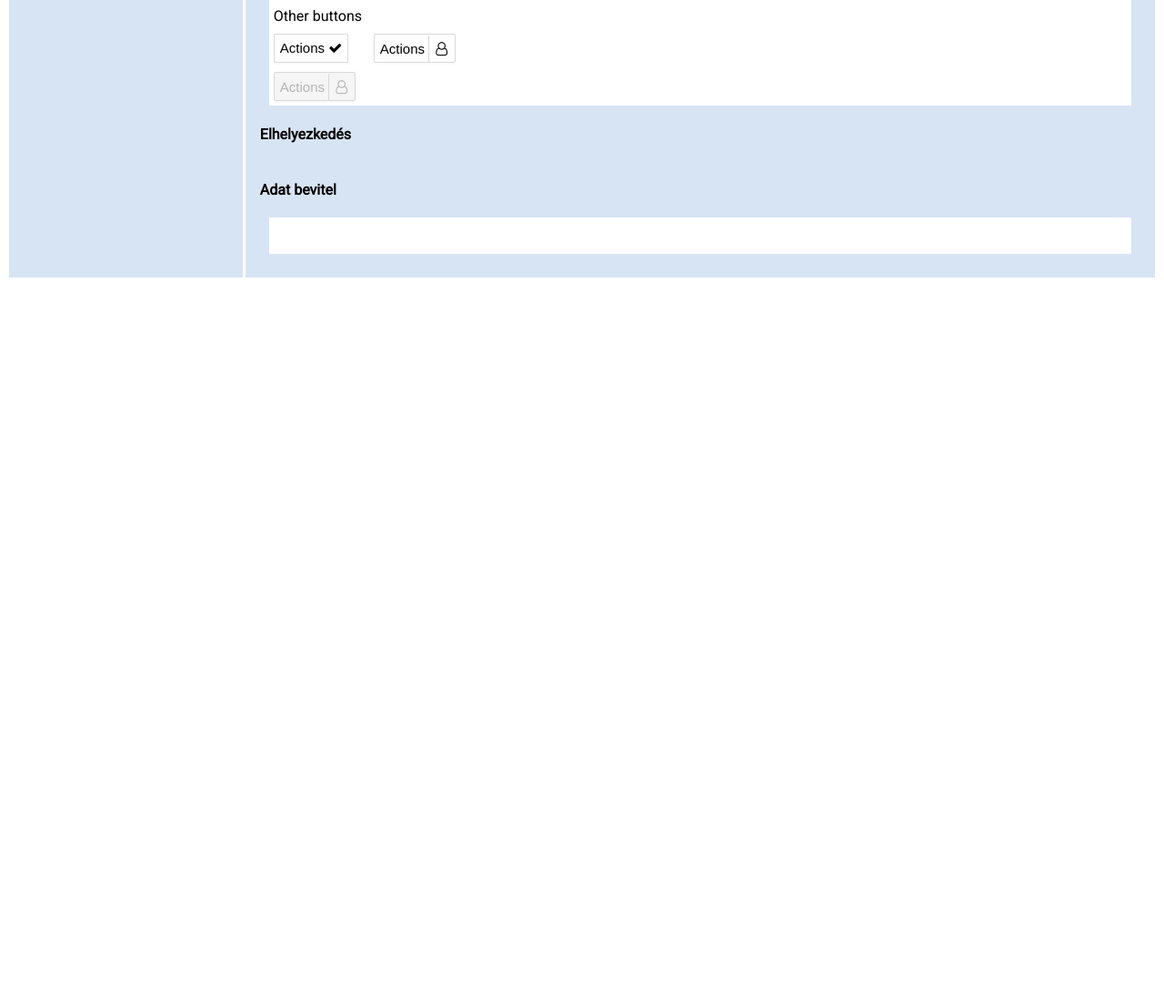
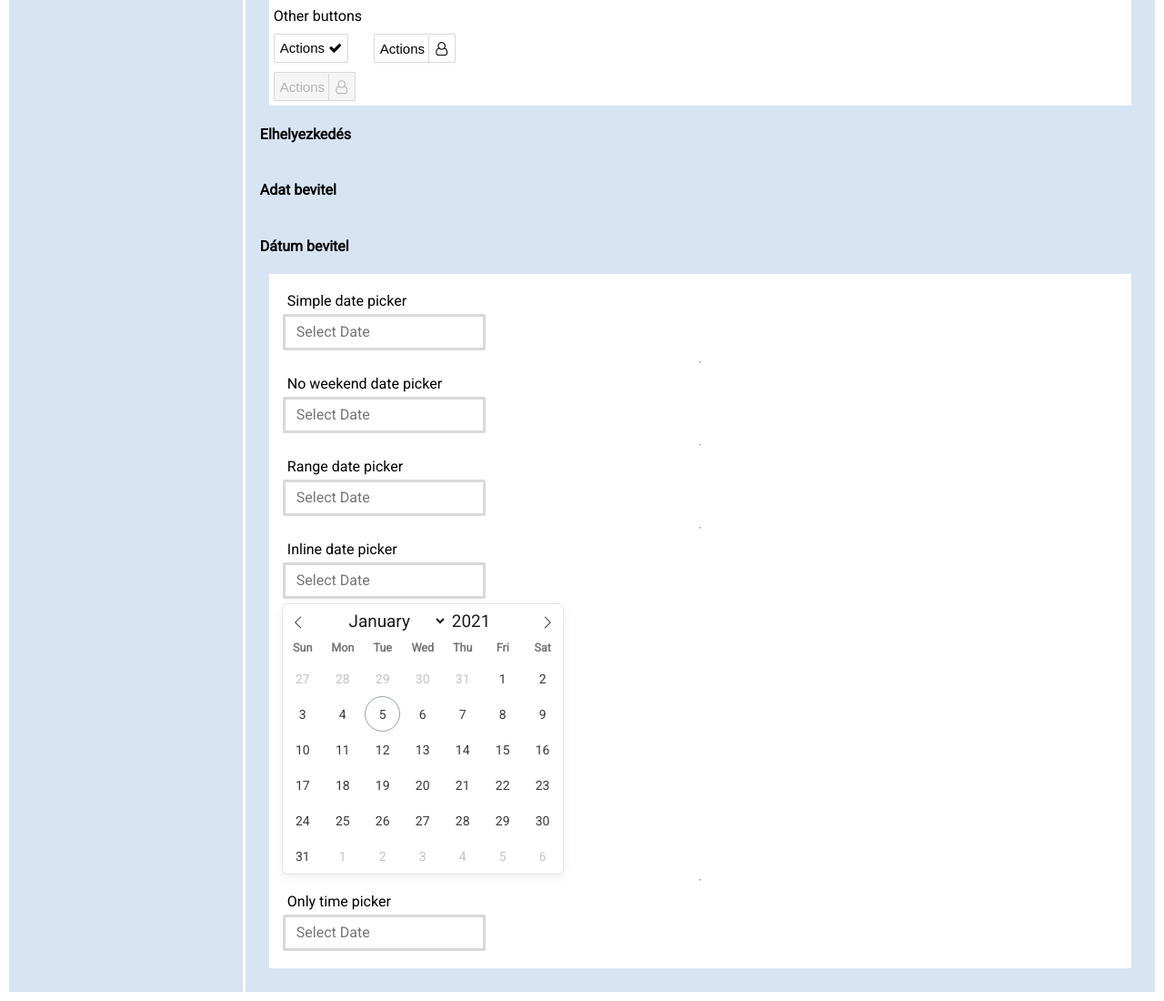
Before and after one commit to leventekobor/ant-showcase, a plain HTML site: page index.html in a window 1280 px wide. Shown: the part 1116-2216 px from the top of the page at 91% size. Before the commit the page ends 1431 px from the top, so only its background shows below. Drawn offline with nearby package versions, Linux system fonts and the light colour scheme.

Commit message:
add flatpickr

```diff
--- a/data-entry.css
+++ b/data-entry.css
@@ -1,22 +1,3 @@
-input[type="date"] {
-    font-family: Roboto;
-    max-width: 203px;
-    background: #FFFFFF;
-    border: solid rgb(217, 217, 217);
-    color: rgb(217, 217, 217);
-    border-radius: 2px;
-    height: 32px;
-    padding-left: 12px;
-}
-
-input[type="date"]:focus {
-    color: #95a5a6;
-    outline: none;
-    border-color:#9ecaed;
-    box-shadow:0 0 10px #9ecaed;
-}
-
-
 .version-1::-webkit-calendar-picker-indicator {
     opacity: 0;
     /*display: none;*/
@@ -28,3 +9,23 @@ input[type="date"]:focus {
     margin-top: -26px;
     color: rgb(217, 217, 217);
 }
+
+input {
+    margin-bottom: 4px;
+    font-size: 16px;
+    font-family: Roboto;
+    max-width: 203px;
+    background: #FFFFFF;
+    border: solid rgb(217, 217, 217);
+    color: rgb(217, 217, 217);
+    border-radius: 2px;
+    height: 32px;
+    padding-left: 12px;
+}
+
+input:focus {
+    color: #95a5a6;
+    outline: none;
+    border-color:#9ecaed;
+    box-shadow:0 0 10px #9ecaed;
+}
--- a/index.html
+++ b/index.html
@@ -7,12 +7,15 @@
     <link rel="stylesheet" href="data-entry.css">
     <link rel="icon" href="img/tigra-ikon.ico" type="image/x-icon">
 
+
     <!-- flatpickr -->
     <link rel="stylesheet" href="https://cdn.jsdelivr.net/npm/flatpickr/dist/flatpickr.min.css">
     <script src="https://cdn.jsdelivr.net/npm/flatpickr"></script>
 
     <link href="https://fonts.googleapis.com/css2?family=Roboto&display=swap" rel="stylesheet">
     <link href="https://maxcdn.bootstrapcdn.com/font-awesome/4.7.0/css/font-awesome.min.css" rel="stylesheet"/>
+
+    <script defer type="text/javascript" src="index.js"></script>
   </head>
   <body>
     <div class="main-layout">
@@ -24,6 +27,7 @@
         <a href="#buttons">Gombok</a>
         <a href="#layout">Elhelyezkedés</a>
         <a href="#data-entry">Adat bevitel</a>
+        <a href="#date-entry">Dátum bevitel</a>
       </div>
       <div class="content">
         <h4 id="typography">Tipográfia</h4>
@@ -134,6 +138,35 @@
           <div class="display-data-entry">
           </div>
         </div>
+        <h4 id="date-entry">Dátum bevitel</h4>
+        <div class="typography">
+          <div class="display-data-entry">
+            <span class="title">Simple date picker</span>
+            <div class="display-data-entry">
+              <input id="datePicker" class="date" type="text" placeholder="Select Date">
+            </div>
+            <hr>
+            <span class="title">No weekend date picker</span>
+            <div class="display-data-entry">
+              <input id="noWeekEndDatePicker" class="date" type="text" placeholder="Select Date">
+            </div>
+            <hr>
+            <span class="title">Range date picker</span>
+            <div class="display-data-entry">
+              <input id="rangeDatePicker" class="date" type="text" placeholder="Select Date">
+            </div>
+            <hr>
+            <span class="title">Inline date picker</span>
+            <div class="display-data-entry">
+              <input id="inlineDatePicker" class="date" type="text" placeholder="Select Date">
+            </div>
+            <hr>
+            <span class="title">Only time picker</span>
+            <div class="display-data-entry">
+              <input id="onlyTimeDatePicker" class="date" type="text" placeholder="Select Date">
+            </div>
+          </div>
+        </div>
       </div>
     </div>
   </body>
--- /dev/null
+++ b/index.js
@@ -0,0 +1,44 @@
+flatpickr(document.getElementById('datePicker'), {
+    altFormat: "Y-m-d",
+    altInput: true,
+});
+
+flatpickr(document.getElementById('noWeekEndDatePicker'), {
+    altFormat: "Y-m-d",
+    altInput: true,
+    "disable": [
+        function(date) {
+            // return true to disable
+            return (date.getDay() === 0 || date.getDay() === 6);
+
+        }
+    ],
+    "locale": {
+        "firstDayOfWeek": 1 // start week on Monday
+    }
+});
+
+flatpickr(document.getElementById('rangeDatePicker'), {
+    altFormat: "Y-m-d",
+    altInput: true,
+    mode: "range"
+});
+
+flatpickr(document.getElementById('inlineDatePicker'), {
+    altFormat: "Y-m-d",
+    altInput: true,
+    inline: true
+});
+
+flatpickr(document.getElementById('onlyWeekDatePicker'), {
+    altFormat: "Y-m-d",
+    altInput: true,
+    inline: true
+});
+
+flatpickr(document.getElementById('onlyTimeDatePicker'), {
+    enableTime: true,
+    noCalendar: true,
+    dateFormat: "H:i",
+    inline: true
+});
--- a/style.css
+++ b/style.css
@@ -83,7 +83,7 @@ a:hover {
 }
 
 .display-data-entry {
-  margin: 20px;
+  margin: 0px;
   display: flex;
   flex-direction: column;
 }
```
